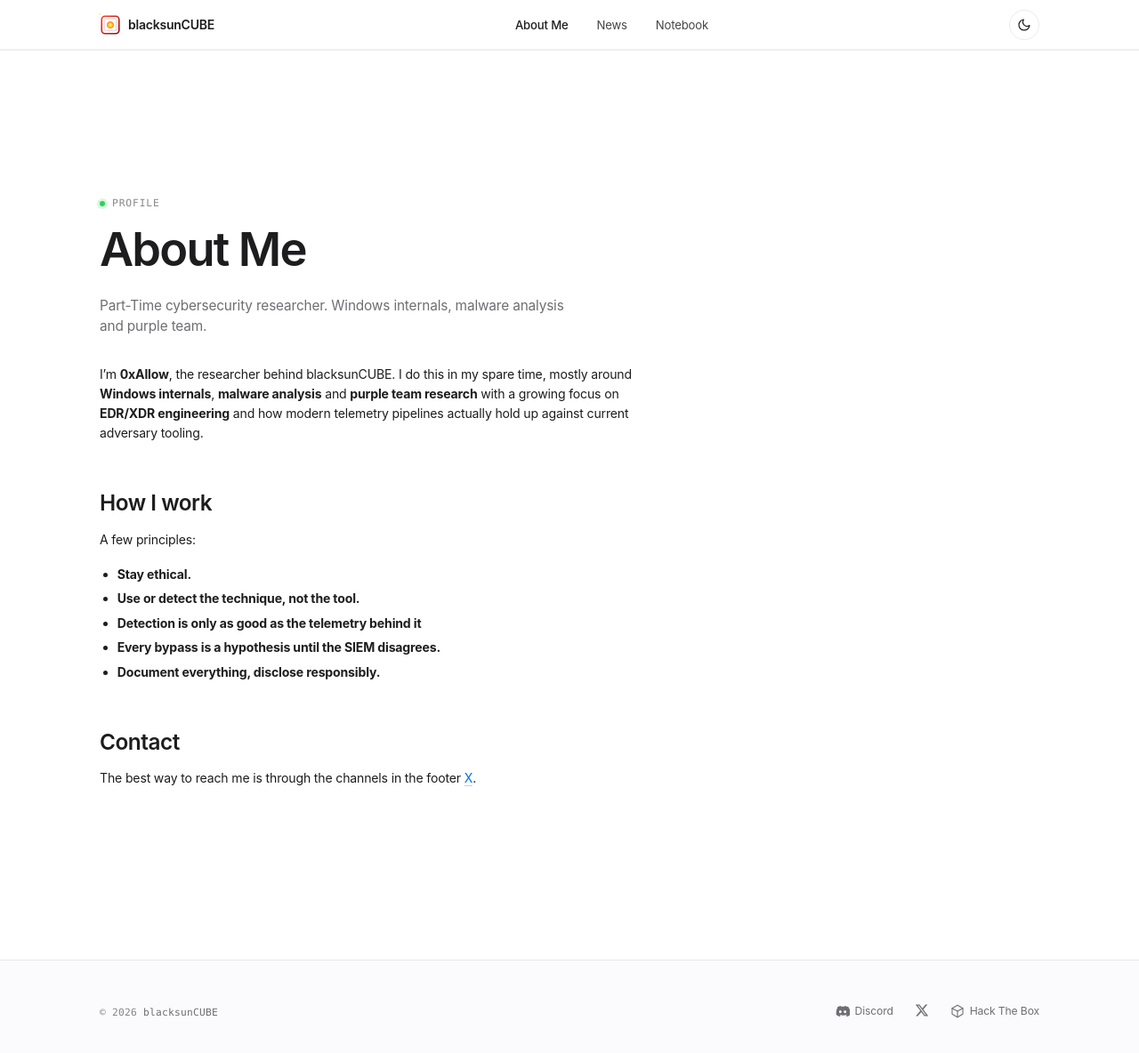
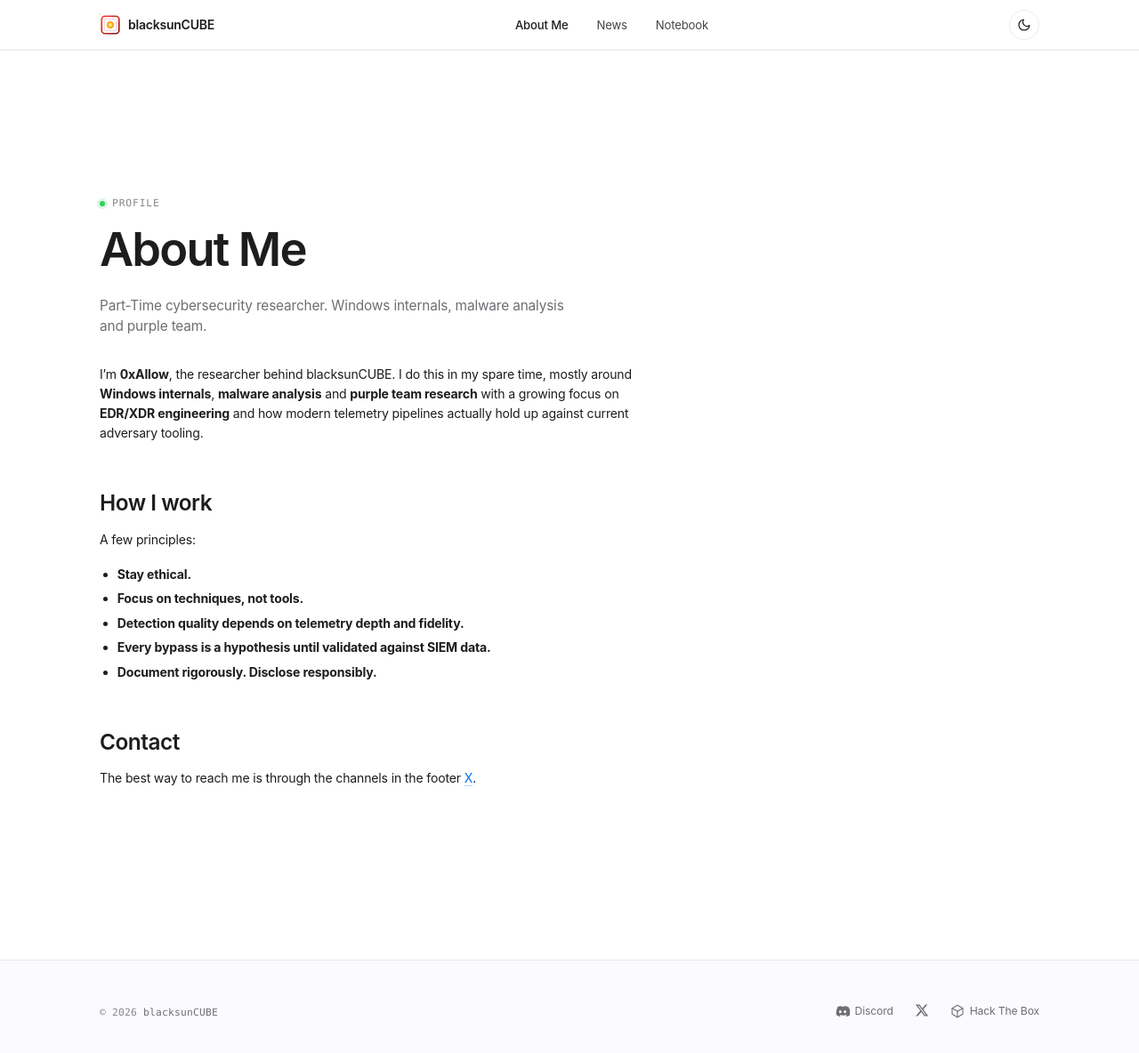
Before and after one commit to 0xAllow/0xallow.github.io, a Jekyll site: the page built from about/index.md, in a window 1280 px wide and 1198 px high. Shown: the top 1184 px of the window at 89% size. Built offline with Jekyll 4.4.1, drawn with Linux system fonts in a browser that asks for light colours.

Commit message:
Update index.md

```diff
--- a/about/index.md
+++ b/about/index.md
@@ -17,10 +17,10 @@ telemetry pipelines actually hold up against current adversary tooling.
 A few principles:
 
 - **Stay ethical.**
-- **Use or detect the technique, not the tool.**
-- **Detection is only as good as the telemetry behind it**
-- **Every bypass is a hypothesis until the SIEM disagrees.**
-- **Document everything, disclose responsibly.**
+- **Focus on techniques, not tools.**
+- **Detection quality depends on telemetry depth and fidelity.**
+- **Every bypass is a hypothesis until validated against SIEM data.**
+- **Document rigorously. Disclose responsibly.**
 
 ## Contact
 
```
